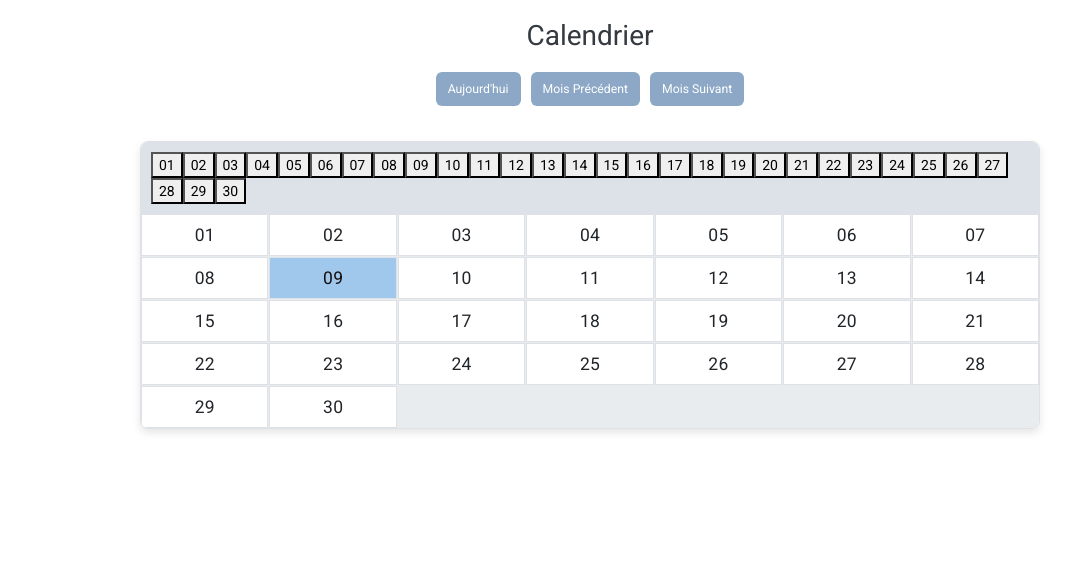
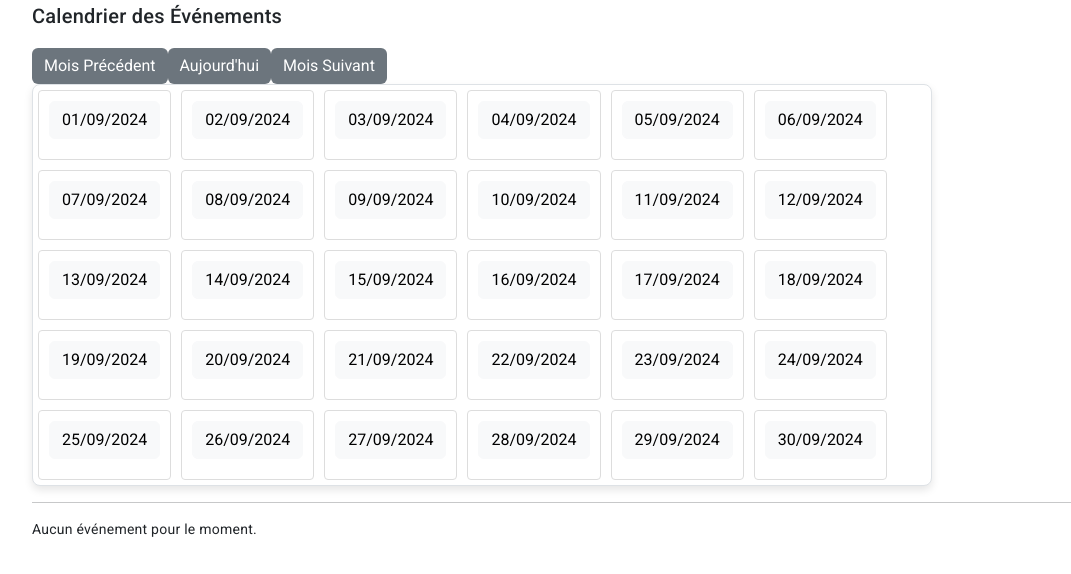
Before and after one commit to fatmabenali1/FrontSoftRest, an Angular app: page /ca in a window 1280 px wide. Shown: the top 574 px of the page, without its empty margins (50-1121 px from the left). Built offline with nearby package versions, Linux system fonts and the light colour scheme.

Commit message:
updated2

```diff
--- a/package.json
+++ b/package.json
@@ -21,8 +21,10 @@
     "@angular/platform-browser-dynamic": "^15.2.0",
     "@angular/router": "^15.2.0",
     "@fortawesome/fontawesome-free": "^6.6.0",
+    "@ng-bootstrap/ng-bootstrap": "^14.0.0",
     "angular-bootstrap-md": "^15.0.0",
     "bootstrap": "^5.3.3",
+    "date-fns": "^2.28.0",
     "rxjs": "~7.8.0",
     "tslib": "^2.3.0",
     "zone.js": "~0.12.0"
--- a/src/app/app.module.ts
+++ b/src/app/app.module.ts
@@ -2,6 +2,7 @@ import { NgModule } from '@angular/core';
 import { BrowserModule } from '@angular/platform-browser';
 import { FormsModule ,ReactiveFormsModule } from '@angular/forms';
 import { HttpClientModule } from '@angular/common/http'; // Import HttpClientModule
+import { NgbModalModule } from '@ng-bootstrap/ng-bootstrap';
 
 import { AppRoutingModule } from './app-routing.module';
 import { AppComponent } from './app.component';
@@ -29,7 +30,8 @@ import { CommonModule } from '@angular/common';
     HttpClientModule,
     BrowserAnimationsModule,
     ReactiveFormsModule,
-    CommonModule
+    CommonModule,
+    NgbModalModule
   ],
   providers: [],
   bootstrap: [AppComponent]
--- a/src/app/calendar/calendar.component.css
+++ b/src/app/calendar/calendar.component.css
@@ -176,3 +176,24 @@ body {
   .event:hover {
     background-color: #218838;
   }
+  .calendar {
+    display: flex;
+    flex-wrap: wrap;
+  }
+
+  .calendar-day {
+    margin: 5px;
+    padding: 10px;
+    border: 1px solid #ddd;
+    border-radius: 4px;
+    text-align: center;
+  }
+
+  .date-info {
+    margin-top: 10px;
+  }
+
+  .event {
+    font-size: 0.9em;
+    color: #555;
+  }
--- a/src/app/calendar/calendar.component.html
+++ b/src/app/calendar/calendar.component.html
@@ -1,45 +1,70 @@
-<!-- Title of the calendar -->
-<h1 class="calendar-title">Calendrier</h1>
+<div class="container">
+  <h2>Calendrier des Événements</h2>
 
-<!-- Controls for the calendar view -->
-<div class="calendar-controls-container">
-  <div class="calendar-controls">
-    <!-- Navigation buttons -->
-    <div class="calendar-navigation-buttons">
-      <button class="btn btn-primary" (click)="goToToday()">Aujourd'hui</button>
-      <button class="btn btn-primary" (click)="goToPreviousMonth()">Mois Précédent</button>
-      <button class="btn btn-primary" (click)="goToNextMonth()">Mois Suivant</button>
-    </div>
+  <!-- Boutons pour naviguer entre les mois -->
+  <div class="navigation-buttons">
+    <button class="btn btn-secondary" (click)="prevMonth()">Mois Précédent</button>
+    <button class="btn btn-secondary" (click)="today()">Aujourd'hui</button>
+    <button class="btn btn-secondary" (click)="nextMonth()">Mois Suivant</button>
+  </div>
 
-    <!-- Event action buttons -->
-    <div class="event-actions" *ngIf="selectedDay">
-      <button class="btn btn-primary" (click)="addEvent(selectedDay)">Ajouter</button>
-      <button class="btn btn-secondary" (click)="updateEvent(selectedDay)">Modifier</button>
-      <button class="btn btn-danger" (click)="deleteEvent(selectedDay)">Supprimer</button>
-    </div>
-  </div>
-</div>
-
-<!-- Calendar display -->
-<div class="calendar-container">
+  <!-- Boucle sur les jours du mois pour afficher les dates -->
   <div class="calendar">
-    <!-- Calendar header with days of the month -->
-    <div class="calendar-header">
-      <span *ngFor="let day of getDaysInMonth(viewDate)">
-        <button (click)="selectDay(day)">{{ day | date:'dd' }}</button>
-      </span>
-    </div>
-
-    <!-- Calendar body with days -->
-    <div class="calendar-body">
-      <!-- Loop to display the days of the month -->
-      <div *ngFor="let day of getDaysInMonth(viewDate)" class="day-cell" [ngClass]="{'today': isToday(day)}" (click)="selectDay(day)">
-        <div class="day-number">{{ day | date:'dd' }}</div>
-        <!-- Display events for the day -->
-        <div *ngFor="let event of getEventsForDay(day)" class="event" (click)="eventClicked('view', event)">
+    <div *ngFor="let day of getDaysInMonth(viewDate)" class="calendar-day">
+      <button (click)="openModal(content, day)" class="btn btn-light">
+        {{ day | date: 'dd/MM/yyyy' }}
+      </button>
+      <div class="date-info">
+        <!-- Affiche les événements pour ce jour -->
+        <div *ngFor="let event of getEventsForDay(day)" class="event">
           {{ event.title }}
         </div>
       </div>
     </div>
   </div>
+
+  <!-- Modal pour l'ajout d'un événement -->
+  <ng-template #content let-modal>
+    <div class="modal-header">
+      <h4 class="modal-title">Ajouter un événement</h4>
+      <button type="button" class="btn-close" aria-label="Close" (click)="modal.dismiss('Cross click')"></button>
+    </div>
+    <div class="modal-body">
+      <div class="form-group">
+        <label for="eventTitle">Titre de l'événement:</label>
+        <input type="text" class="form-control" id="eventTitle" [(ngModel)]="eventTitle" name="eventTitle" required>
+      </div>
+      <div class="form-group">
+        <label for="startDate">Date de début:</label>
+        <input type="date" class="form-control" id="startDate" [(ngModel)]="startDate" name="startDate" required>
+      </div>
+      <div class="form-group">
+        <label for="endDate">Date de fin:</label>
+        <input type="date" class="form-control" id="endDate" [(ngModel)]="endDate" name="endDate" required>
+      </div>
+      <div class="form-group">
+        <label for="status">Statut:</label>
+        <input type="text" class="form-control" id="status" [(ngModel)]="status" name="status" required>
+      </div>
+    </div>
+    <div class="modal-footer">
+      <button type="button" class="btn btn-secondary" (click)="modal.dismiss('Cancel click')">Annuler</button>
+      <button type="button" class="btn btn-primary" (click)="saveEvent()">Sauvegarder</button>
+    </div>
+  </ng-template>
+
+  <hr>
+
+  <!-- Liste des événements -->
+  <div *ngIf="events.length > 0">
+    <h3>Événements ajoutés :</h3>
+    <ul>
+      <li *ngFor="let event of events">
+        {{ event.title }} - {{ event.startDate | date:'shortDate' }} au {{ event.endDate | date:'shortDate' }} ({{ event.status }})
+      </li>
+    </ul>
+  </div>
+  <div *ngIf="events.length === 0">
+    <p>Aucun événement pour le moment.</p>
+  </div>
 </div>
--- a/src/app/calendar/calendar.component.ts
+++ b/src/app/calendar/calendar.component.ts
@@ -1,4 +1,6 @@
 import { Component, OnInit } from '@angular/core';
+import { NgbModal } from '@ng-bootstrap/ng-bootstrap';
+import { startOfMonth, endOfMonth, eachDayOfInterval, addMonths, subMonths, startOfToday } from 'date-fns';
 
 @Component({
   selector: 'app-calendar',
@@ -6,100 +8,58 @@ import { Component, OnInit } from '@angular/core';
   styleUrls: ['./calendar.component.css']
 })
 export class CalendarComponent implements OnInit {
-  viewDays: number = 1; // Valeur par défaut ou initialisation
-  viewDate: Date = new Date(); // Valeur par défaut ou initialisation
-  events: any[] = []; // Initialisation des événements
-  locale: string = 'en'; // Valeur par défaut ou initialisation
-  selectedDay: Date | null = null; // Date sélectionnée pour les actions d'événement
+  viewDate: Date = new Date();
+  events: any[] = [];
+  eventTitle: string = '';
+  startDate: Date | null = null;
+  endDate: Date | null = null;
+  status: string = '';
 
-  constructor() { }
+  constructor(private modalService: NgbModal) {}
 
-  ngOnInit(): void {
-    // Initialisez vos variables ici si nécessaire
-  }
+  ngOnInit(): void {}
 
   getDaysInMonth(date: Date): Date[] {
-    // Retourner un tableau de dates pour le mois en cours
-    const start = new Date(date.getFullYear(), date.getMonth(), 1);
-    const end = new Date(date.getFullYear(), date.getMonth() + 1, 0);
-    const days = [];
-    for (let d = start; d <= end; d.setDate(d.getDate() + 1)) {
-      days.push(new Date(d));
-    }
-    return days;
-  }
-
-  isToday(date: Date): boolean {
-    const today = new Date();
-    return date.getDate() === today.getDate() &&
-           date.getMonth() === today.getMonth() &&
-           date.getFullYear() === today.getFullYear();
+    const start = startOfMonth(date);
+    const end = endOfMonth(date);
+    return eachDayOfInterval({ start, end });
   }
 
   getEventsForDay(day: Date): any[] {
-    // Filtrer les événements pour le jour donné
-    return this.events.filter(event => new Date(event.date).toDateString() === day.toDateString());
+    return this.events.filter(event =>
+      new Date(event.startDate).toDateString() === day.toDateString());
   }
 
-  viewDaysChanged(event: Event): void {
-    const input = event.target as HTMLInputElement;
-    this.viewDays = +input.value; // Convertit la chaîne en nombre
+  openModal(content: any, day: Date): void {
+    this.startDate = day;
+    this.endDate = day;
+    this.modalService.open(content, { ariaLabelledBy: 'modal-basic-title' });
   }
 
-  localeChanged(event: Event): void {
-    const select = event.target as HTMLSelectElement;
-    this.locale = select.value;
-  }
-
-  goToToday(): void {
-    this.viewDate = new Date();
-  }
-
-  goToPreviousMonth(): void {
-    const newDate = new Date(this.viewDate);
-    newDate.setMonth(newDate.getMonth() - 1);
-    this.viewDate = newDate;
-  }
-
-  goToNextMonth(): void {
-    const newDate = new Date(this.viewDate);
-    newDate.setMonth(newDate.getMonth() + 1);
-    this.viewDate = newDate;
-  }
-
-  selectDay(day: Date): void {
-    this.selectedDay = day;
-  }
-
-  addEvent(day: Date): void {
-    const title = prompt("Entrez le titre de l'événement:");
-    if (title) {
-      this.events.push({ date: day, title });
+  saveEvent(): void {
+    if (this.eventTitle && this.startDate && this.endDate && this.status) {
+      this.events.push({
+        title: this.eventTitle,
+        startDate: this.startDate,
+        endDate: this.endDate,
+        status: this.status
+      });
+      this.eventTitle = '';
+      this.startDate = null;
+      this.endDate = null;
+      this.status = '';
     }
   }
 
-  updateEvent(day: Date): void {
-    const eventsForDay = this.getEventsForDay(day);
-    if (eventsForDay.length > 0) {
-      const event = eventsForDay[0]; // Pour simplifier, on prend le premier événement
-      const newTitle = prompt("Entrez le nouveau titre de l'événement:", event.title);
-      if (newTitle) {
-        event.title = newTitle;
-      }
-    } else {
-      alert("Aucun événement à mettre à jour pour ce jour.");
-    }
+  prevMonth(): void {
+    this.viewDate = subMonths(this.viewDate, 1);
   }
 
-  deleteEvent(day: Date): void {
-    this.events = this.events.filter(event => new Date(event.date).toDateString() !== day.toDateString());
+  nextMonth(): void {
+    this.viewDate = addMonths(this.viewDate, 1);
   }
 
-  eventClicked(action: string, event: any): void {
-    // Implémentez la logique pour gérer le clic sur un événement
-    if (action === 'view') {
-      alert(`Événement: ${event.title}`);
-    }
-    // Ajoutez d'autres actions possibles si nécessaire
+  today(): void {
+    this.viewDate = startOfToday();
   }
 }
```
Also changed, not shown: 1 other file (tests, documents, lock files or other folders).
